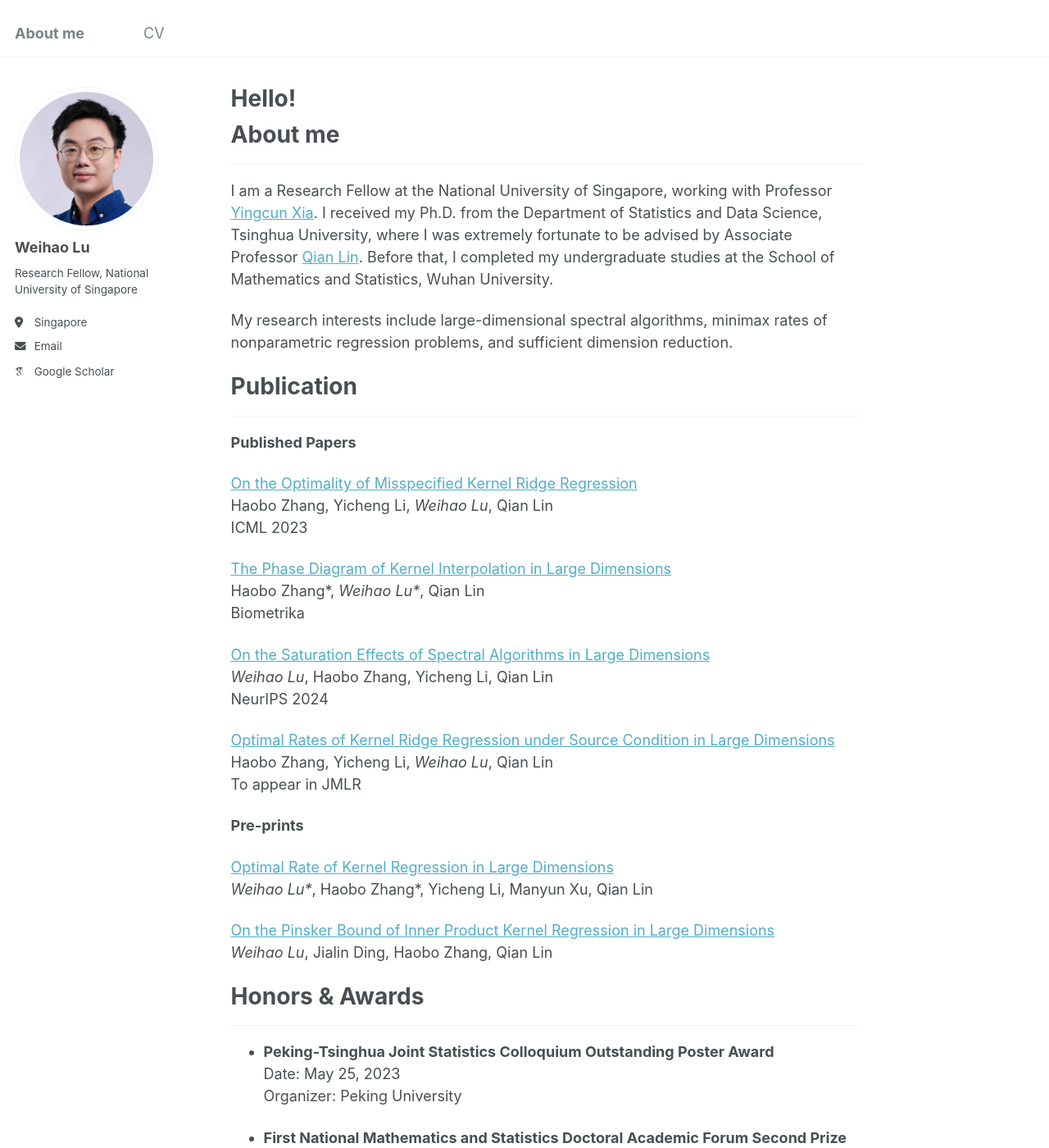
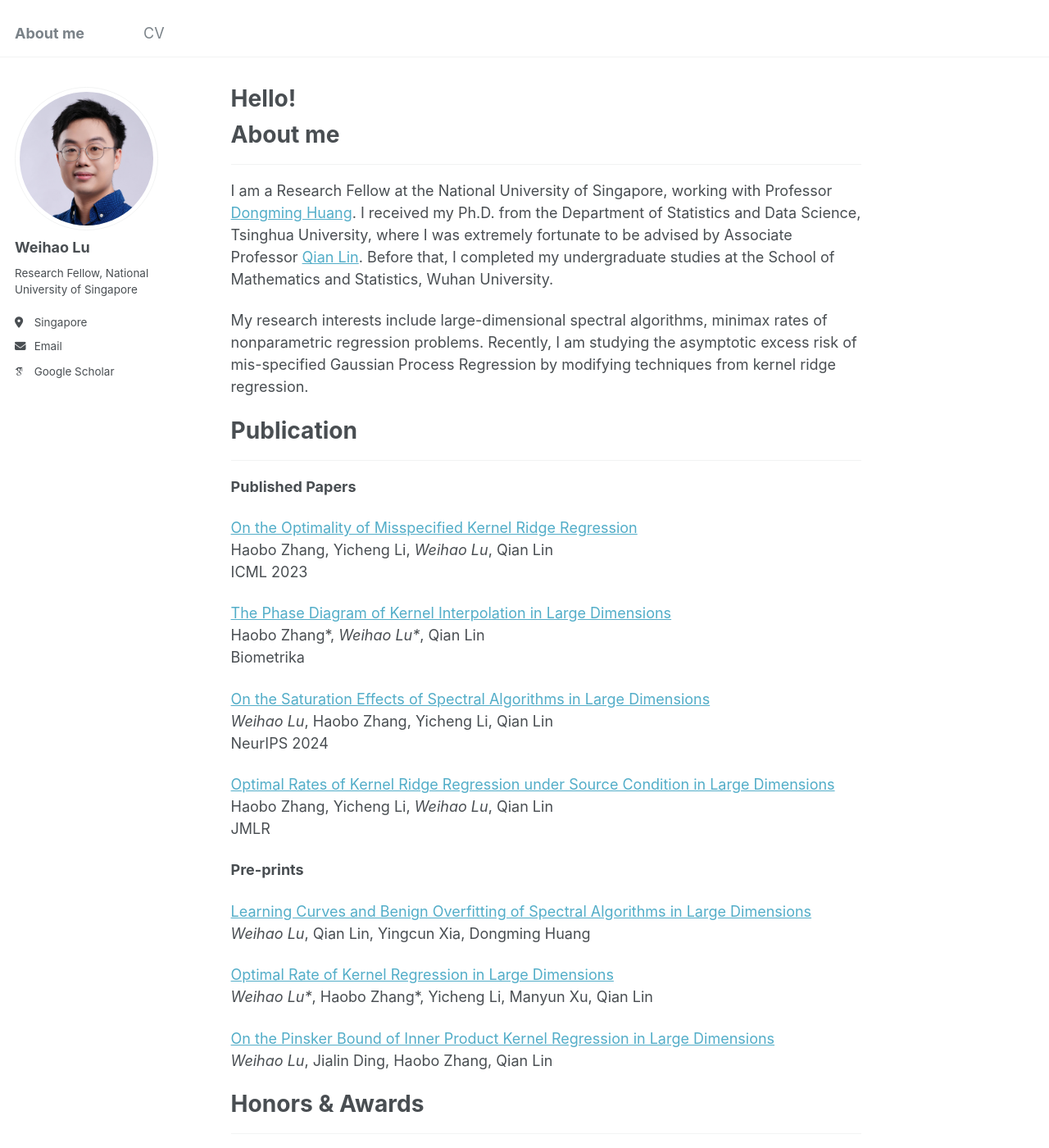
Before and after one commit to luweihao/luweihao.github.io, a Jekyll site: the page built from _pages/about.md, in a window 1280 px wide and 1400 px high. Shown: the whole window at 82% size. Built offline with Jekyll 4.4.1, drawn with Linux system fonts in a browser that asks for light colours; some web fonts are replaced.

Commit message:
Update about.md

```diff
--- a/_pages/about.md
+++ b/_pages/about.md
@@ -9,9 +9,10 @@ redirect_from:
 
 # About me
 ------
-I am a Research Fellow at the National University of Singapore, working with Professor [Yingcun Xia](https://blog.nus.edu.sg/homepage/research/). I received my Ph.D. from the Department of Statistics and Data Science, Tsinghua University, where I was extremely fortunate to be advised by Associate Professor [Qian Lin](https://sites.google.com/site/qianlincd/). Before that, I completed my undergraduate studies at the School of Mathematics and Statistics, Wuhan University.
+I am a Research Fellow at the National University of Singapore, working with Professor [Dongming Huang](https://blog.nus.edu.sg/stahd/). I received my Ph.D. from the Department of Statistics and Data Science, Tsinghua University, where I was extremely fortunate to be advised by Associate Professor [Qian Lin](https://sites.google.com/site/qianlincd/). Before that, I completed my undergraduate studies at the School of Mathematics and Statistics, Wuhan University.
 
-My research interests include large-dimensional spectral algorithms, minimax rates of nonparametric regression problems, and sufficient dimension reduction.
+My research interests include large-dimensional spectral algorithms, minimax rates of nonparametric regression problems.
+Recently, I am studying the asymptotic excess risk of mis-specified Gaussian Process Regression by modifying techniques from kernel ridge regression.
 
 
 # Publication
@@ -33,9 +34,12 @@ NeurIPS 2024
 
 [Optimal Rates of Kernel Ridge Regression under Source Condition in Large Dimensions](https://arxiv.org/abs/2401.01270)\\
 Haobo Zhang, Yicheng Li, *Weihao Lu*, Qian Lin\\
-To appear in JMLR
+JMLR
 
 **Pre-prints**
+
+[Learning Curves and Benign Overfitting of Spectral Algorithms in Large Dimensions](https://arxiv.org/abs/2604.23212)\\
+*Weihao Lu*, Qian Lin, Yingcun Xia, Dongming Huang
 
 [Optimal Rate of Kernel Regression in Large Dimensions](https://arxiv.org/abs/2309.04268)\\
 *Weihao Lu\**, Haobo Zhang\*, Yicheng Li, Manyun Xu, Qian Lin
```
